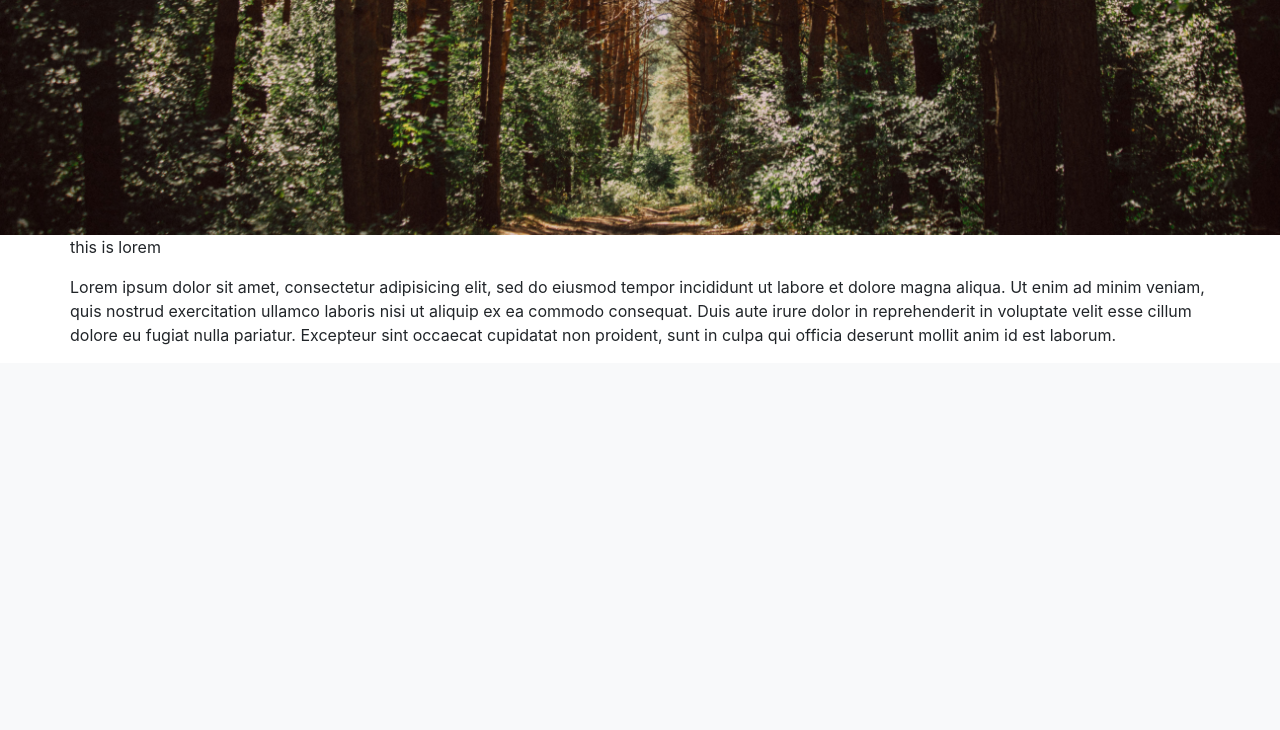
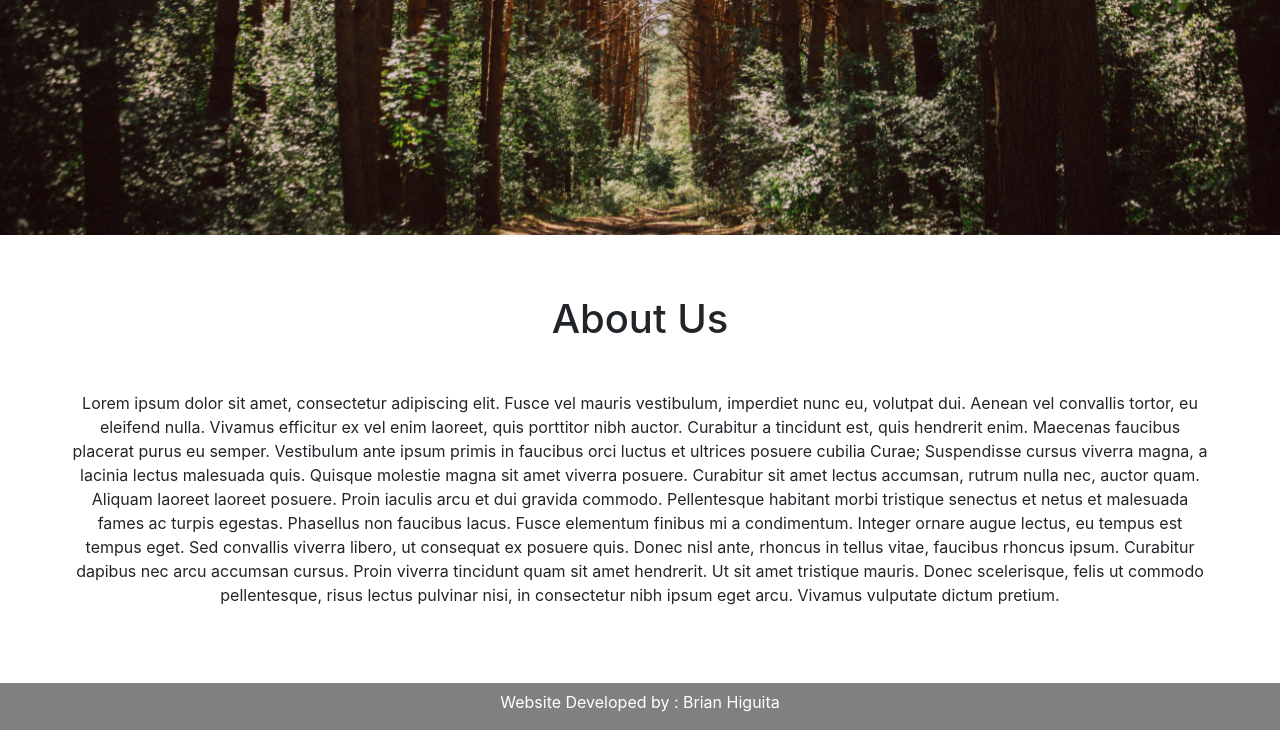
Before and after one commit to brianhiguita/events_manager, a PHP site: page / in a window 1280 px wide. Shown: the part 581-1311 px from the top of the page. Before the commit the page ends 926 px from the top, so only its background shows below. Run offline with PHP 8.4, Linux system fonts and the light colour scheme; data that the repository does not hold is empty; some libraries are stand-ins or nearby versions.

Commit message:
improved homepage and added footer

```diff
--- a/css/style.css
+++ b/css/style.css
@@ -1,3 +1,5 @@
+/* homepage main backgroud image */
+
 .homepage-bg{
   background-image: url("../img/event_bg.jpg");
   height: 95vh;
@@ -8,9 +10,26 @@
   background-position: center;
 }
 
-.event-wrapper{
-  padding-top: 20px;
-  padding-bottom: 20px;
+/* text section homepage */
+
+.home-text {
+  padding: 60px 0px;
+  display: flex;
+}
+
+.home-text h1 {
+  width: 100%;
+  display: flex;
+  justify-content: center;
+  padding-bottom: 40px;
+}
+.home-text p {
+  text-align: center;
+}
+
+/* display events */
+
+.event-wrapper {
   padding-left: 0px;
   padding-right: 0px;
   border: solid 2px white;
@@ -18,4 +37,38 @@
 
 .each-event {
   height: 300px;
+  display: flex;
 }
+
+.event-link {
+  width: 100%;
+  height: 100%;
+  display: flex;
+  justify-content: center;
+  /* vertical-align: middle; */
+  position: relative;
+}
+
+.event-link form {
+  position: absolute;
+  top: 50%;
+}
+
+.event-name-button {
+  background-color: blue;
+}
+
+
+
+
+
+
+
+
+
+
+
+
+/* footer */
+footer {background-color: grey;}
+footer .row .col-md-12 p {color: white; text-align: center; padding-top: 7px;}
--- a/includes/footer.php
+++ b/includes/footer.php
@@ -1,4 +1,10 @@
-
+  <footer class="container-fluid">
+    <div class="row footer">
+      <div class="col-md-12">
+        <p>Website Developed by : Brian Higuita</p>
+      </div>
+    </div>
+  </footer>
 
  	<!--JavaScript at end of body for optimized loading-->
  	<script src="https://code.jquery.com/jquery-3.3.1.slim.min.js" integrity="sha384-q8i/X+965DzO0rT7abK41JStQIAqVgRVzpbzo5smXKp4YfRvH+8abtTE1Pi6jizo" crossorigin="anonymous"></script>
--- a/index.php
+++ b/index.php
@@ -16,9 +16,16 @@
 
 		<div class="container">
 
-			<div class="row">
-				<p>this is lorem</p>
-				<p>Lorem ipsum dolor sit amet, consectetur adipisicing elit, sed do eiusmod tempor incididunt ut labore et dolore magna aliqua. Ut enim ad minim veniam, quis nostrud exercitation ullamco laboris nisi ut aliquip ex ea commodo consequat. Duis aute irure dolor in reprehenderit in voluptate velit esse cillum dolore eu fugiat nulla pariatur. Excepteur sint occaecat cupidatat non proident, sunt in culpa qui officia deserunt mollit anim id est laborum.</p>
+			<div class="row home-text">
+				<h1>About Us</h1>
+				<p>
+					Lorem ipsum dolor sit amet, consectetur adipiscing elit. Fusce vel mauris vestibulum, imperdiet nunc eu, volutpat dui. Aenean vel convallis tortor, eu eleifend nulla. Vivamus efficitur ex vel enim laoreet, quis porttitor nibh auctor. Curabitur a tincidunt est, quis hendrerit enim. Maecenas faucibus placerat purus eu semper. Vestibulum ante ipsum primis in faucibus orci luctus et ultrices posuere cubilia Curae; Suspendisse cursus viverra magna, a lacinia lectus malesuada quis. Quisque molestie magna sit amet viverra posuere. Curabitur sit amet lectus accumsan, rutrum nulla nec, auctor quam. Aliquam laoreet laoreet posuere. Proin iaculis arcu et dui gravida commodo.
+
+					Pellentesque habitant morbi tristique senectus et netus et malesuada fames ac turpis egestas. Phasellus non faucibus lacus. Fusce elementum finibus mi a condimentum. Integer ornare augue lectus, eu tempus est tempus eget. Sed convallis viverra libero, ut consequat ex posuere quis. Donec nisl ante, rhoncus in tellus vitae, faucibus rhoncus ipsum. Curabitur dapibus nec arcu accumsan cursus. Proin viverra tincidunt quam sit amet hendrerit. Ut sit amet tristique mauris. Donec scelerisque, felis ut commodo pellentesque, risus lectus pulvinar nisi, in consectetur nibh ipsum eget arcu. Vivamus vulputate dictum pretium.
+
+				</p>
+
+
 			</div>
 
 		</div>
@@ -32,23 +39,16 @@
 				$new_event = new Event();
 				$new_event->get_multiple_events_query();
 
-
-
 				foreach ($new_event->name_array as $i => $value) { ?>
 
 				  <div class="col-md-4 event-wrapper">
-
 							<div class="img-responsive each-event" style="background-repeat: no-repeat; background-size: cover; background-position: center; background-image: url('<?php echo $new_event->image_array[$i] ?>'); ">
-
-					      <form class="" action="event.php" method="get">
-					        <button type="submit" name="name" value="<?php echo $new_event->name_array[$i] ?>">view this product</button>
-					      </form>
+								<div class="event-link">
+									<form class="" action="event.php" method="get">
+										<button class="event-name-button" type="submit" name="name" value="<?php echo $new_event->name_array[$i] ?>"><?php echo $new_event->name_array[$i] ?></button>
+									</form>
+								</div>
 							</div>
-
-							<div class="event-text-section">
-								<h1> Event Name : <?php echo $new_event->name_array[$i] ?></h1>
-							</div>
-
 				  </div>
 
 				<?php  } ?>
```
